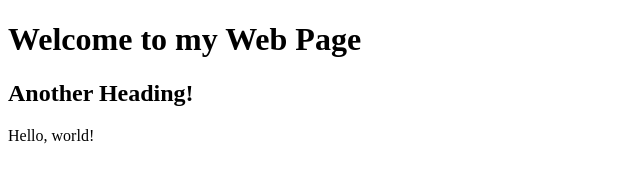
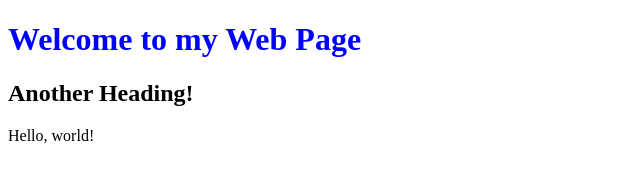
Before and after one commit to mada9/WebProgramming, a plain HTML site: page Lecture1/hello.html in a window 1280 px wide. Shown: the whole page, without its empty margins (0-640 px from the left). Drawn offline with Linux system fonts and the light colour scheme.

Commit message:
add inline  style

```diff
--- a/Lecture1/hello.html
+++ b/Lecture1/hello.html
@@ -4,7 +4,7 @@
         <title>Hello!</title>
     </head>
     <body>
-        <h1>Welcome to my Web Page</h1>
+        <h1 style="color:blue">Welcome to my Web Page</h1>
         <h2>Another Heading!</h2>
         Hello, world!
     </body>
```
